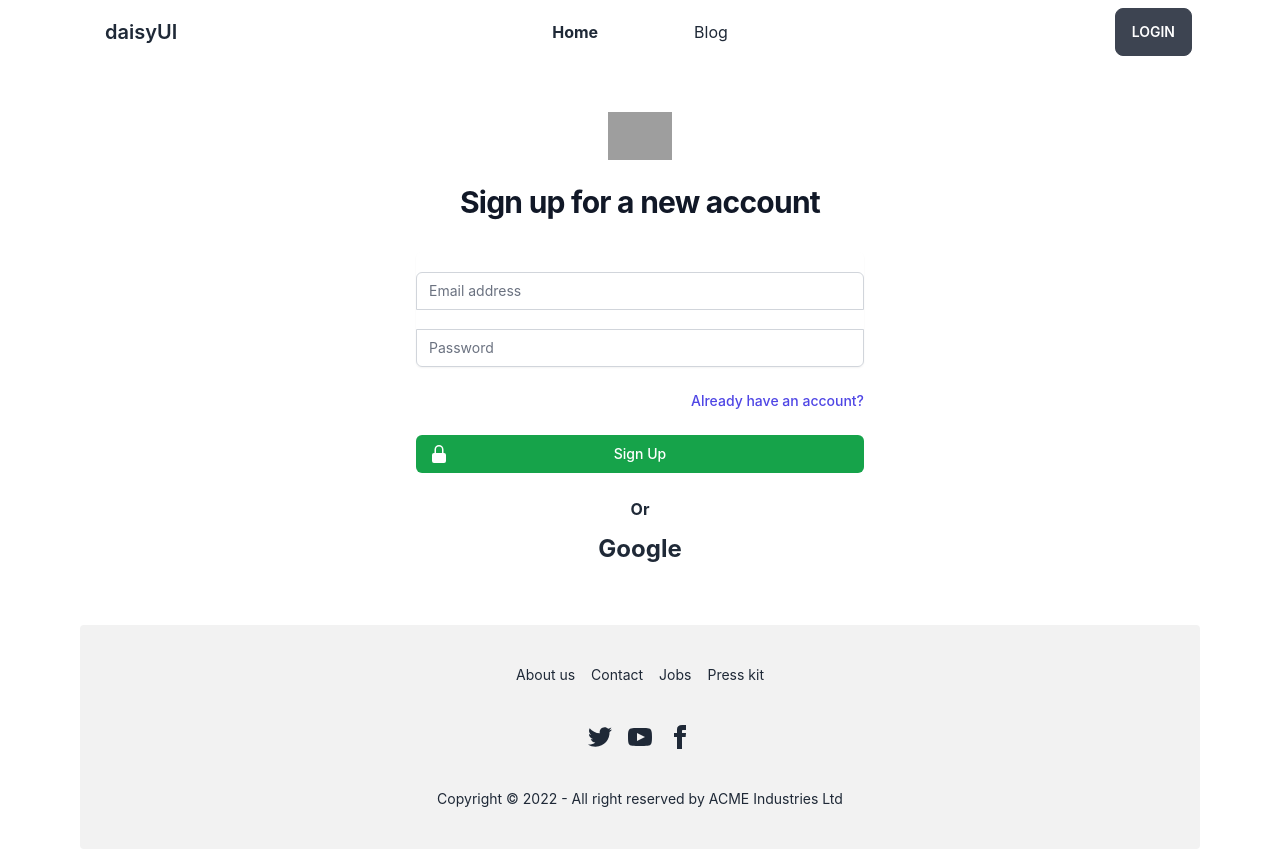
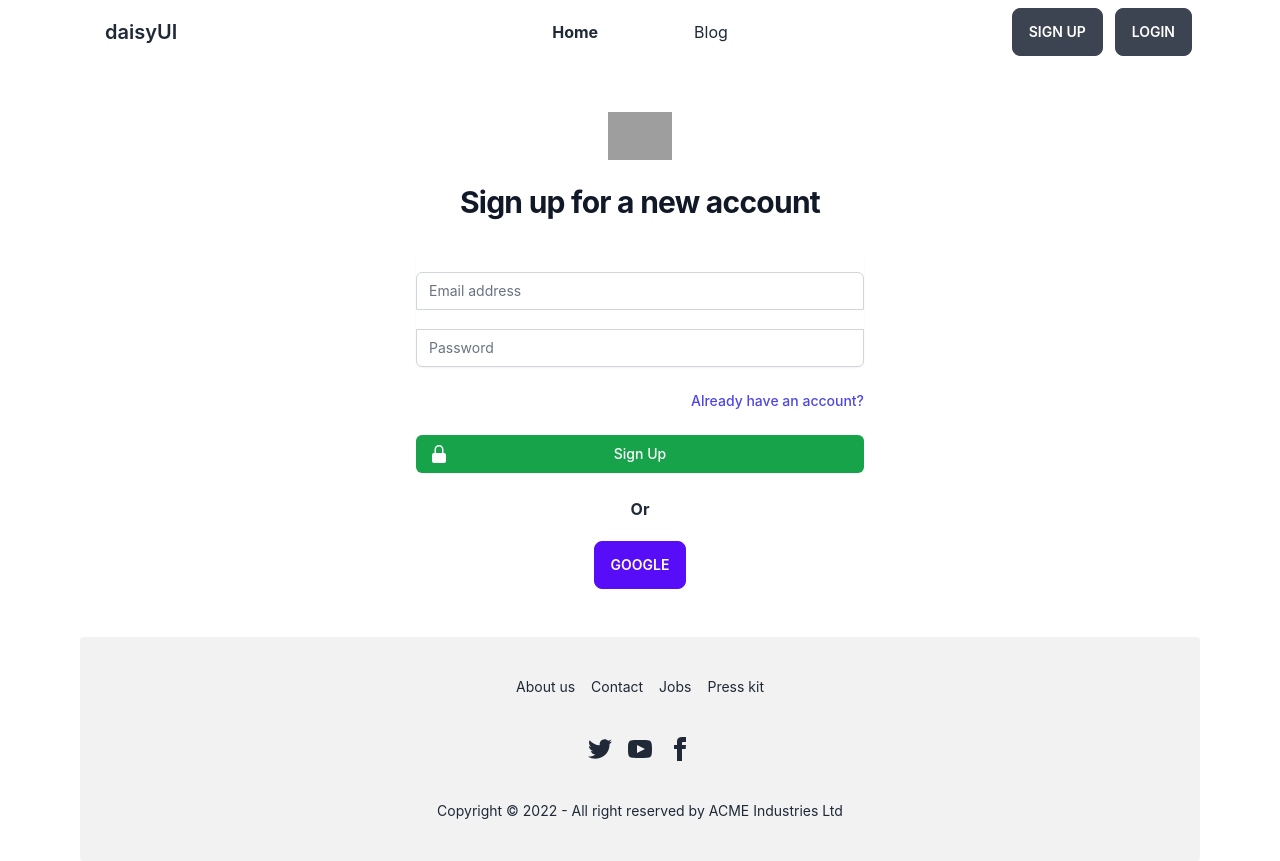
Before and after one commit to rasedprogrammer/true-smile-client, a React (Create React App) app: page /register in a window 1280 px wide. Built offline with nearby package versions, Linux system fonts and the light colour scheme; no server answers; grey boxes are pictures that could not be loaded.

Commit message:
adding client section

```diff
--- a/src/Pages/Home/Banner.js
+++ b/src/Pages/Home/Banner.js
@@ -20,7 +20,7 @@ const Banner = () => {
 							require. We treat all enquiries sensitively and in the strictest
 							confidence..
 						</p>
-						<Link to="/services">
+						<Link to="">
 							<button className="btn btn-primary">Services</button>
 						</Link>
 					</div>
--- a/src/Pages/Login/Login.js
+++ b/src/Pages/Login/Login.js
@@ -3,7 +3,7 @@ import { Link } from "react-router-dom";
 import { AuthContext } from "../../context/AuthProvider/AuthProvider";
 
 const Login = () => {
-	const { login } = useContext(AuthContext);
+	const { login, googleSignIn } = useContext(AuthContext);
 	const handleLogin = (event) => {
 		event.preventDefault();
 		const form = event.target;
@@ -17,6 +17,14 @@ const Login = () => {
 			.catch((error) => {
 				console.log(error);
 			});
+	};
+	const hanldeGoogleSignIn = () => {
+		googleSignIn()
+			.then((result) => {
+				const user = result.user;
+				console.log(user);
+			})
+			.catch((error) => console.log(error));
 	};
 	return (
 		<div className="flex min-h-full items-center justify-center py-12 px-4 sm:px-6 lg:px-8">
@@ -115,7 +123,11 @@ const Login = () => {
 					</div>
 					<div>
 						<p className="font-bold text-center">Or</p>
-						<h1 className="text-center py-3 font-bold text-2xl">Google</h1>
+						<div className="flex justify-center mt-5">
+							<button onClick={hanldeGoogleSignIn} className="btn btn-primary">
+								Google
+							</button>
+						</div>
 					</div>
 				</form>
 			</div>
--- a/src/Pages/Register/Register.js
+++ b/src/Pages/Register/Register.js
@@ -1,9 +1,10 @@
+import { error } from "daisyui/src/colors";
 import React, { useContext } from "react";
 import { Link } from "react-router-dom";
 import { AuthContext } from "../../context/AuthProvider/AuthProvider";
 
 const Register = () => {
-	const { createUser } = useContext(AuthContext);
+	const { createUser, googleSignIn } = useContext(AuthContext);
 	const handleSignUp = (event) => {
 		event.preventDefault();
 		const form = event.target;
@@ -17,6 +18,14 @@ const Register = () => {
 			.catch((error) => {
 				console.log(error);
 			});
+	};
+	const hanldeGoogleSignUp = () => {
+		googleSignIn()
+			.then((result) => {
+				const user = result.user;
+				console.log(user);
+			})
+			.catch((error) => console.log(error));
 	};
 	return (
 		<div className="flex min-h-full items-center justify-center py-12 px-4 sm:px-6 lg:px-8">
@@ -100,7 +109,11 @@ const Register = () => {
 					</div>
 					<div>
 						<p className="font-bold text-center">Or</p>
-						<h1 className="text-center py-3 font-bold text-2xl">Google</h1>
+						<div className="flex justify-center mt-5">
+							<button onClick={hanldeGoogleSignUp} className="btn btn-primary">
+								Google
+							</button>
+						</div>
 					</div>
 				</form>
 			</div>
--- a/src/Shared/Header/Header.js
+++ b/src/Shared/Header/Header.js
@@ -3,7 +3,12 @@ import { Link } from "react-router-dom";
 import { AuthContext } from "../../context/AuthProvider/AuthProvider";
 
 const Header = () => {
-	const { user } = useContext(AuthContext);
+	const { user, logOut } = useContext(AuthContext);
+	const handleLogout = () => {
+		logOut()
+			.then(() => {})
+			.catch((err) => console.log(err));
+	};
 	return (
 		<div>
 			<div className="navbar bg-base-100">
@@ -64,13 +69,18 @@ const Header = () => {
 				</div>
 				<div className="navbar-end">
 					{user?.email ? (
-						<Link to="/login" className="btn">
+						<button onClick={handleLogout} className="btn">
 							Logout
-						</Link>
+						</button>
 					) : (
-						<Link to="/login" className="btn">
-							Login
-						</Link>
+						<>
+							<Link to="/register" className="btn mr-3">
+								Sign Up
+							</Link>
+							<Link to="/login" className="btn">
+								Login
+							</Link>
+						</>
 					)}
 				</div>
 			</div>
--- a/src/context/AuthProvider/AuthProvider.js
+++ b/src/context/AuthProvider/AuthProvider.js
@@ -2,13 +2,18 @@ import React, { createContext, useEffect, useState } from "react";
 import {
 	createUserWithEmailAndPassword,
 	getAuth,
+	GoogleAuthProvider,
 	onAuthStateChanged,
 	signInWithEmailAndPassword,
+	signInWithPopup,
+	signOut,
 } from "firebase/auth";
 import app from "../../firebase/firebase.config";
 
 export const AuthContext = createContext();
 const auth = getAuth(app);
+const googleProvider = new GoogleAuthProvider();
+
 const AuthProvider = ({ children }) => {
 	const [user, setUser] = useState(null);
 	const [loading, setLoading] = useState(true);
@@ -23,6 +28,16 @@ const AuthProvider = ({ children }) => {
 		return signInWithEmailAndPassword(auth, email, password);
 	};
 
+	const googleSignIn = () => {
+		setLoading(true);
+		return signInWithPopup(auth, googleProvider);
+	};
+
+	const logOut = () => {
+		setLoading(true);
+		return signOut(auth);
+	};
+
 	useEffect(() => {
 		const unsubscribe = onAuthStateChanged(auth, (currentUser) => {
 			console.log(currentUser);
@@ -34,7 +49,7 @@ const AuthProvider = ({ children }) => {
 		};
 	}, []);
 
-	const authInfo = { user, loading, createUser, login };
+	const authInfo = { user, loading, createUser, googleSignIn, login, logOut };
 	return (
 		<AuthContext.Provider value={authInfo}>{children}</AuthContext.Provider>
 	);
```
